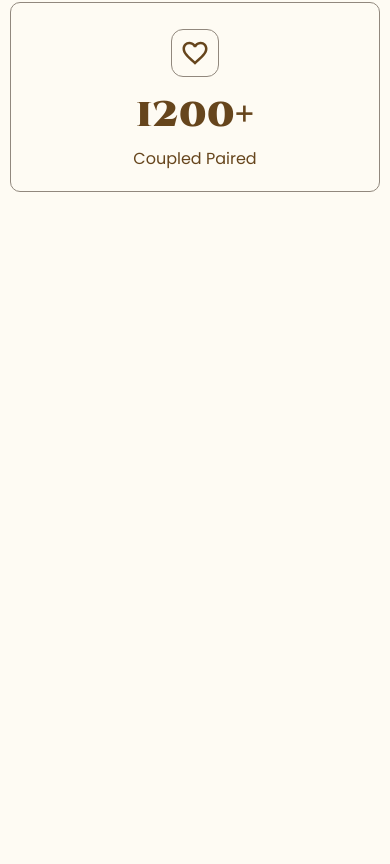
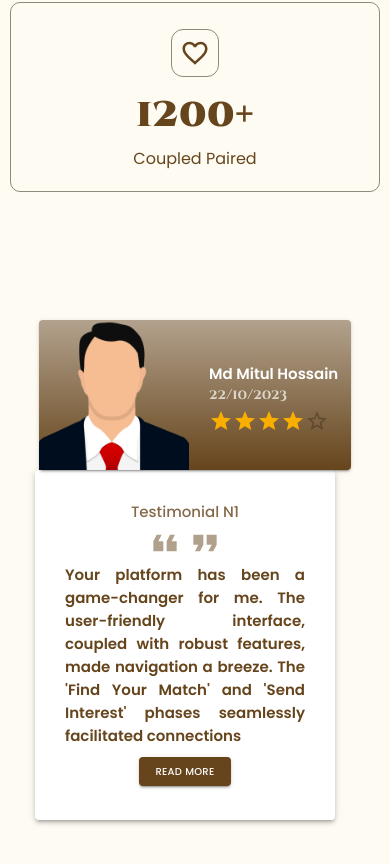
Before and after one commit to mdmitulhossen/soulmate-connect-client, a React (Vite) app: page / in a window 390 px wide. Shown: the part 9579-10443 px from the top of the page. Before the commit the page ends 9835 px from the top, so only its background shows below. Built offline with nearby package versions, Linux system fonts and the light colour scheme.

Commit message:
responsive testimonial card done

```diff
--- /dev/null
+++ b/src/components/cards/TestimonialCard.jsx
@@ -0,0 +1,156 @@
+import { Box, Button, Paper, Rating, Typography } from "@mui/material"
+import userAvatar from '../../assets/user.png'
+import FormatQuoteIcon from '@mui/icons-material/FormatQuote';
+
+
+const TestimonialCard = () => {
+    return (
+        <Box
+            component='div'
+            sx={{
+                display: 'flex',
+                justifyContent: 'center',
+                alignItems: 'center',
+                flexDirection: { sz: 'column', md: 'row' },
+            }}
+        >
+            <Paper elevation={2}
+                sx={{
+                    width: { md: '235px', sz: '80%' },
+                    zIndex: 10,
+                    height: { md: '300px', sz: '150px' },
+                    display: 'flex',
+                    gap: {sz:'10px',md:'0px'},
+                    alignItems:{md:'start',sz:'center'},
+                    flexDirection: { md: 'column', sz: 'row' },
+                    backgroundImage: 'linear-gradient(360deg,#66451c,rgba(102, 69, 28,0.5))',
+                }}
+            >
+                <Box
+                    component='img'
+                    src={userAvatar}
+                    sx={{
+                        width: {md:'100%',sz:'150px'},
+                        height:{md:'65%',sz:'100%'}
+                    }}
+
+
+                />
+
+                <Box>
+                    <Typography
+                        component='p'
+                        variant="paragraph"
+                        sx={{
+                            color: 'white',
+                            fontSize: {md:'20px',sz:'15px'},
+                            fontWeight: 600,
+                            padding: '10px 10px 0px 10px',
+                        }}
+                    >
+                        Md Mitul Hossain
+                    </Typography>
+                    <Typography
+                        component='p'
+                        variant="subtitle"
+                        sx={{
+                            color: 'white',
+                            fontSize: '14px',
+                            px: '10px',
+                            fontWeight: 600,
+                            opacity: 0.7,
+                        }}
+                    >
+                        22/10/2023
+                    </Typography>
+                    <Box
+                        sx={{
+                            pt: '5px',
+                            px: '10px',
+                        }}
+                    >
+                        <Rating name="read-only" value='4' readOnly />
+                    </Box>
+                </Box>
+
+
+            </Paper>
+            <Paper elevation={3}
+                sx={{
+                    width: '300px',
+                    height: '350px',
+                    bgcolor: 'fff',
+                    marginLeft: '-20px',
+                    padding: '30px',
+                }}
+            >
+                <Box>
+                    <Typography
+                        component='p'
+                        variant="paragraph"
+                        sx={{
+                            color: '#66451c',
+                            fontSize: '15px',
+                            fontWeight: 500,
+                            textAlign: 'center',
+                            opacity: 0.8,
+                        }}
+                    >
+                        Testimonial N1
+                    </Typography>
+                    <Box
+                        sx={{
+                            width: '100%',
+                            display: 'flex',
+                            justifyContent: 'center',
+                        }}
+                    >
+                        <FormatQuoteIcon fontSize='large' sx={{ fontSize: '40px', color: '#66451c', transform: 'rotate(180deg)', opacity: '0.5' }} />
+                        <FormatQuoteIcon fontSize='large' sx={{ fontSize: '40px', color: '#66451c', opacity: '0.5' }} />
+                    </Box>
+                    <Typography
+                        component='p'
+                        variant="paragraph"
+                        sx={{
+                            color: '#66451c',
+                            fontSize: '15px',
+                            fontWeight: 600,
+                            textAlign: 'justify',
+                        }}
+                    >
+                        Your platform has been a game-changer for me. The user-friendly interface, coupled with robust features, made navigation a breeze. The 'Find Your Match' and 'Send Interest' phases seamlessly facilitated connections
+                    </Typography>
+                    <Box
+                        sx={{
+                            display: 'flex',
+                            justifyContent: 'center',
+                            pt: '10px',
+
+                        }}
+                    >
+                        <Button
+                            sx={{
+                                background: '#66451c',
+                                color: '#fff',
+                                fontWeight: 500,
+                                fontSize: { md: '10px', sz: '10px' },
+                                '&:hover': {
+                                    background: '#e58f27',
+                                    color: '#fff',
+                                },
+                            }}
+                            // component={NavLink}
+                            // to='#'
+                            variant='contained'
+                        >
+                            <Typography variant="paragraph">Read More</Typography>
+                        </Button>
+                    </Box>
+                </Box>
+            </Paper>
+
+        </Box>
+    );
+};
+
+export default TestimonialCard;
--- a/src/pages/home/Home.jsx
+++ b/src/pages/home/Home.jsx
@@ -6,6 +6,7 @@ import ProfileCard from "../../components/cards/ProfileCard";
 import WorkingProcessSection from "./WorkingProcessSection";
 import WhyUsSecrion from "./WhyUsSecrion";
 import CounterSection from "./CounterSection";
+import TestimonialSection from "./TestimonialSEction";
 
 
 
@@ -82,6 +83,15 @@ const Home = () => {
                <WhyUsSecrion/>
                <CounterSection/>
             </Box>
+
+            {/* Tesrimonial section */}
+            <Box
+                sx={{ pt: 8,pb:8 }}
+            >
+              <TestimonialSection/>
+            </Box>
+
+
         </Box>
     );
 };
--- /dev/null
+++ b/src/pages/home/TestimonialSection.jsx
@@ -0,0 +1,12 @@
+import TestimonialCard from "../../components/cards/TestimonialCard";
+
+
+const TestimonialSection = () => {
+    return (
+        <div>
+            <TestimonialCard/>
+        </div>
+    );
+};
+
+export default TestimonialSection;
```
